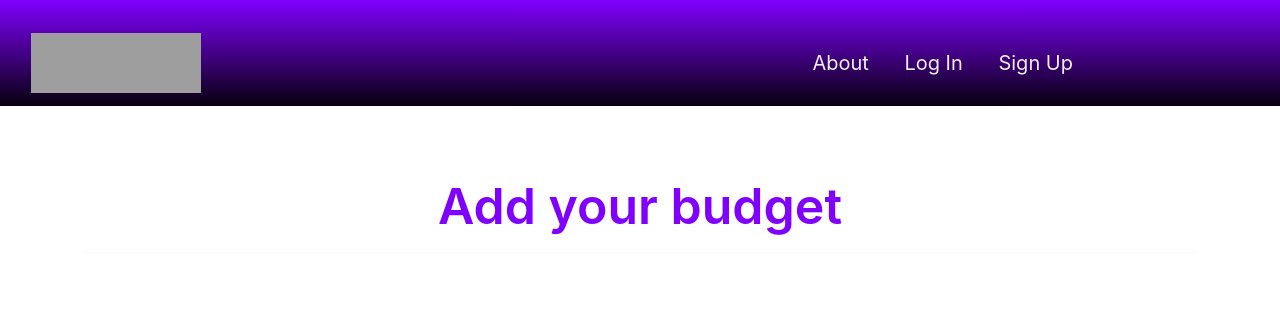
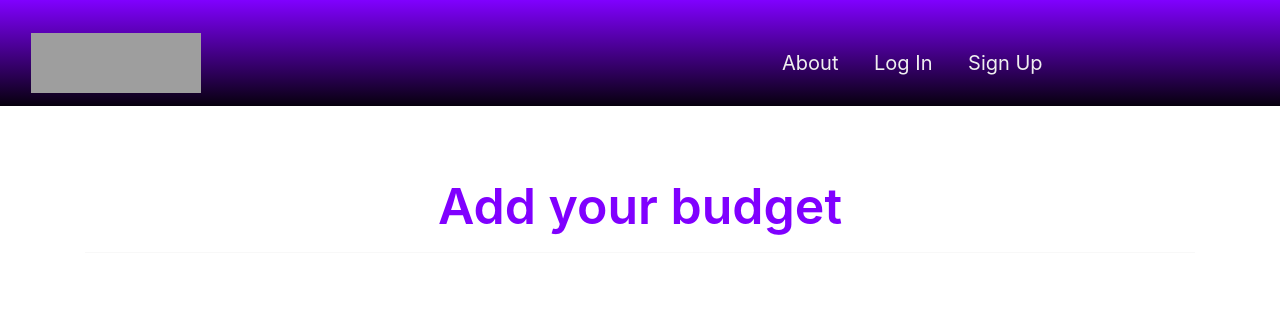
Before and after one commit to joeycalt/myBudget, a Django app: page /budget/new/ in a window 1280 px wide. Shown: the top 324 px of the page. Run offline with Django 4.2, Linux system fonts and the light colour scheme; some libraries are stand-ins or nearby versions; grey boxes are pictures that could not be loaded.

Commit message:
fixed laptop styling

```diff
--- a/main_app/static/styles/main.css
+++ b/main_app/static/styles/main.css
@@ -1232,11 +1232,11 @@ div.buttons {
 @media only screen and (max-width: 1600px) {
     span.home-nav {
         width: 100%;
-        margin-left: 280px!important;
+        margin-left: 220px!important;
     }
 
     .base.navbar-area {
         width: 100%;
-        margin-left: 280px!important;
+        margin-left: 220px!important;
     }
 }
```
